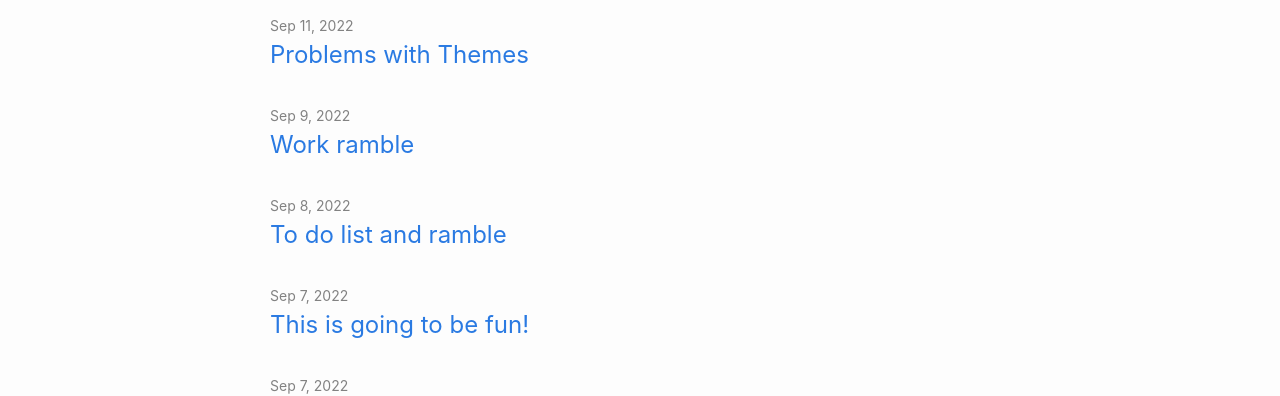
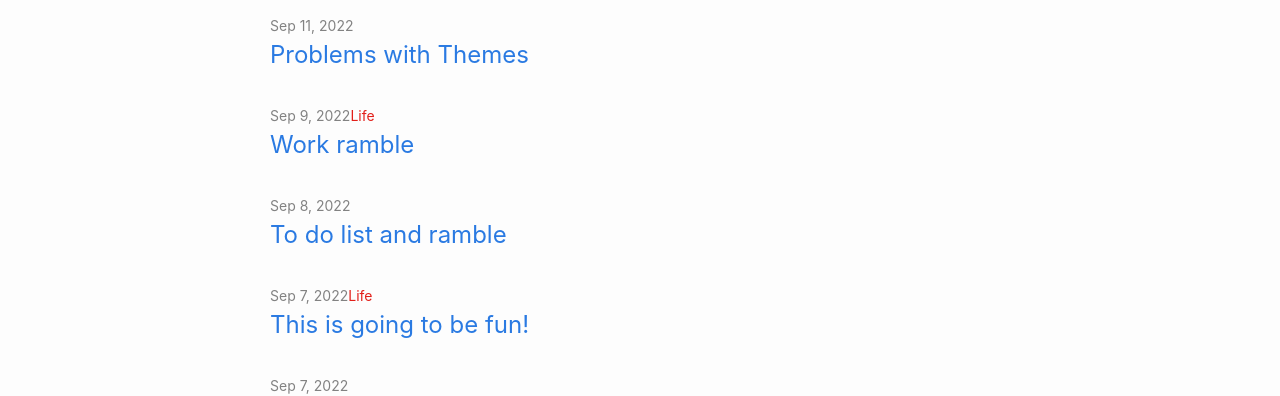
Before and after one commit to MFactor96/MFactor96.github.io, a Jekyll site: the page built from index.markdown, in a window 1280 px wide. Shown: the part 136-532 px from the top of the page. Built offline with Jekyll 4.4.1, drawn with Linux system fonts in a browser that asks for light colours.

Commit message:
Tried to fix tags

```diff
--- a/_layouts/home.html
+++ b/_layouts/home.html
@@ -17,7 +17,7 @@ layout: default
         {%- assign date_format = site.minima.date_format | default: "%b %-d, %Y" -%}
         <span class="post-meta">{{ post.date | date: date_format }}</span>
         {%- if post.category=="life" -%}
-          <span class="cat-life">{{ post.catagory }}</span>
+          <span class="cat-life">{{ post.catagory | default: "Life" }}</span>
           {%- endif -%}
         <h3>
           <a class="post-link" href="{{ post.url | relative_url }}">
```
